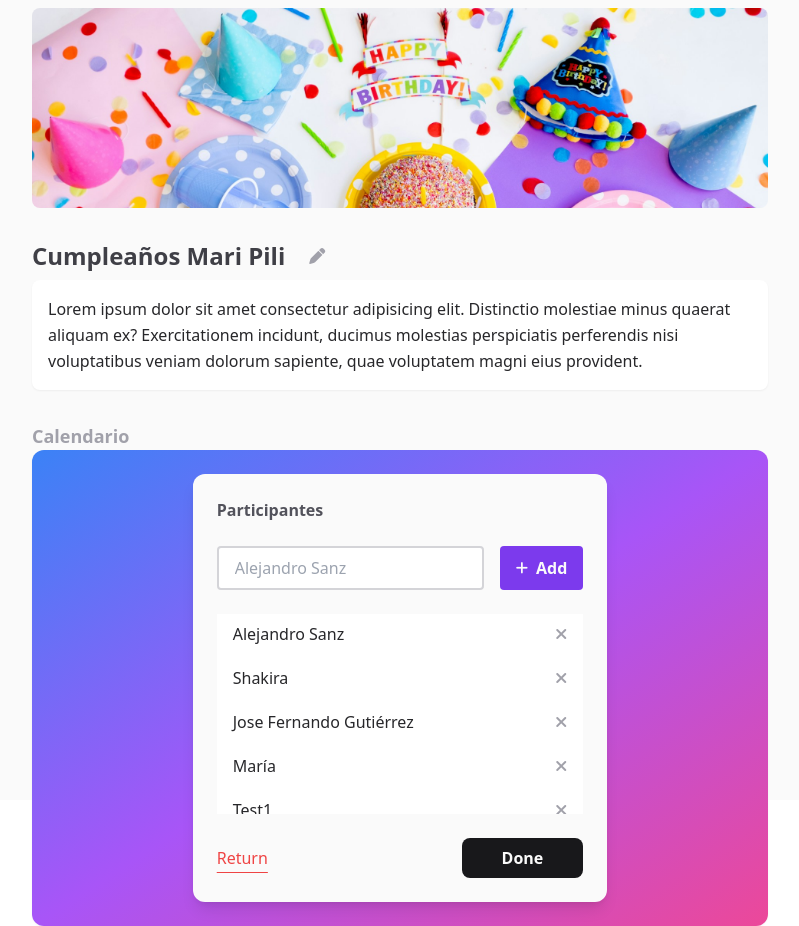
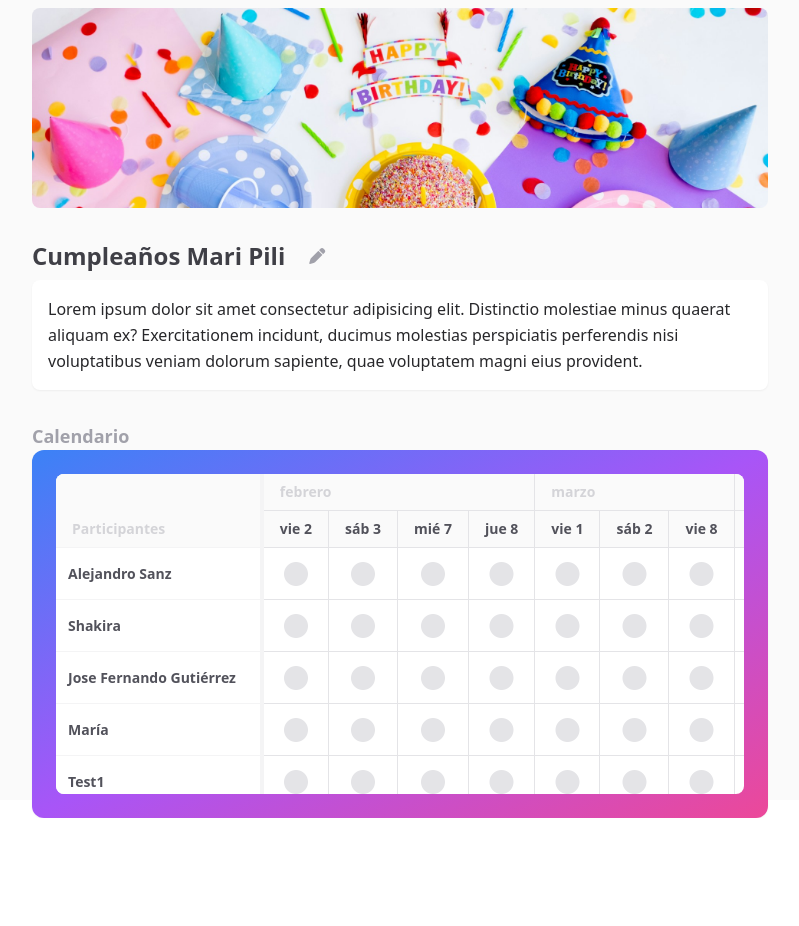
Before and after one commit to MMadlos/cronos-app, a React (Vite) app: page / in a window 1280 px wide. Shown: the whole page, without its empty margins (240-1039 px from the left). After the commit the page ends 818 px from the top, so only its background shows below. Built offline with nearby package versions, Linux system fonts and the light colour scheme.

Commit message:
Add classes to fix thead of table and scroll vertically

```diff
--- a/src/App.jsx
+++ b/src/App.jsx
@@ -33,7 +33,7 @@ function App() {
 	const [participants, setParticipants] = useState(mockParticipants)
 	const [inputValue, setInputValue] = useState("")
 
-	const [stage, setStage] = useState(calendarProcess.peopleList)
+	const [stage, setStage] = useState(calendarProcess.table)
 
 	function handleMonthArrows(e) {
 		const newMonthIndexEl = e.target.closest("[data-index]").dataset.index
--- a/src/components/Table/Table.jsx
+++ b/src/components/Table/Table.jsx
@@ -3,7 +3,7 @@ import TableBody from "./TableBody"
 
 export default function Table({ selectedDates, participants }) {
 	return (
-		<div className=" flex w-full items-center justify-items-center overflow-x-auto  rounded-lg bg-white pb-6">
+		<div className=" max-h-[40vh] w-full  overflow-x-auto overflow-y-auto rounded-lg bg-white pb-4 pr-4">
 			<table id="table" className="w-full border-collapse bg-white ">
 				<TableHead selectedDates={selectedDates} />
 				<TableBody
--- a/src/index.css
+++ b/src/index.css
@@ -32,9 +32,16 @@
 		@apply min-w-[25px];
 	}
 
-	tbody th,
+	tbody th {
+		@apply sticky left-0 whitespace-nowrap bg-white pl-3 pr-6 text-left;
+	}
+
+	thead {
+		@apply sticky top-0 z-10 bg-zinc-100;
+	}
+
 	thead th:first-of-type {
-		@apply sticky left-0 whitespace-nowrap bg-white pl-3 pr-6 text-left;
+		@apply sticky left-0 top-0;
 	}
 
 	thead {
@@ -47,10 +54,10 @@
 			@apply text-nowrap;
 		}
 
-		& tr th:not(:last-of-type) {
+		tr th:not(:last-of-type) {
 			@apply border-r-[1px] border-zinc-200;
 		}
-		& tr th:not(#empty-th) {
+		th:not(#empty-th) {
 			@apply border-b-[1px] border-zinc-200;
 		}
 	}
@@ -78,7 +85,7 @@
 	}
 
 	::-webkit-scrollbar {
-		@apply h-3 w-2;
+		@apply h-2 w-2;
 	}
 
 	::-webkit-scrollbar-track {
@@ -86,10 +93,10 @@
 	}
 
 	::-webkit-scrollbar-thumb {
-		@apply rounded-md bg-zinc-200;
+		@apply rounded-md bg-zinc-400;
 	}
 
 	::-webkit-scrollbar-thumb:hover {
-		@apply bg-zinc-300;
+		@apply bg-zinc-400;
 	}
 }
```
